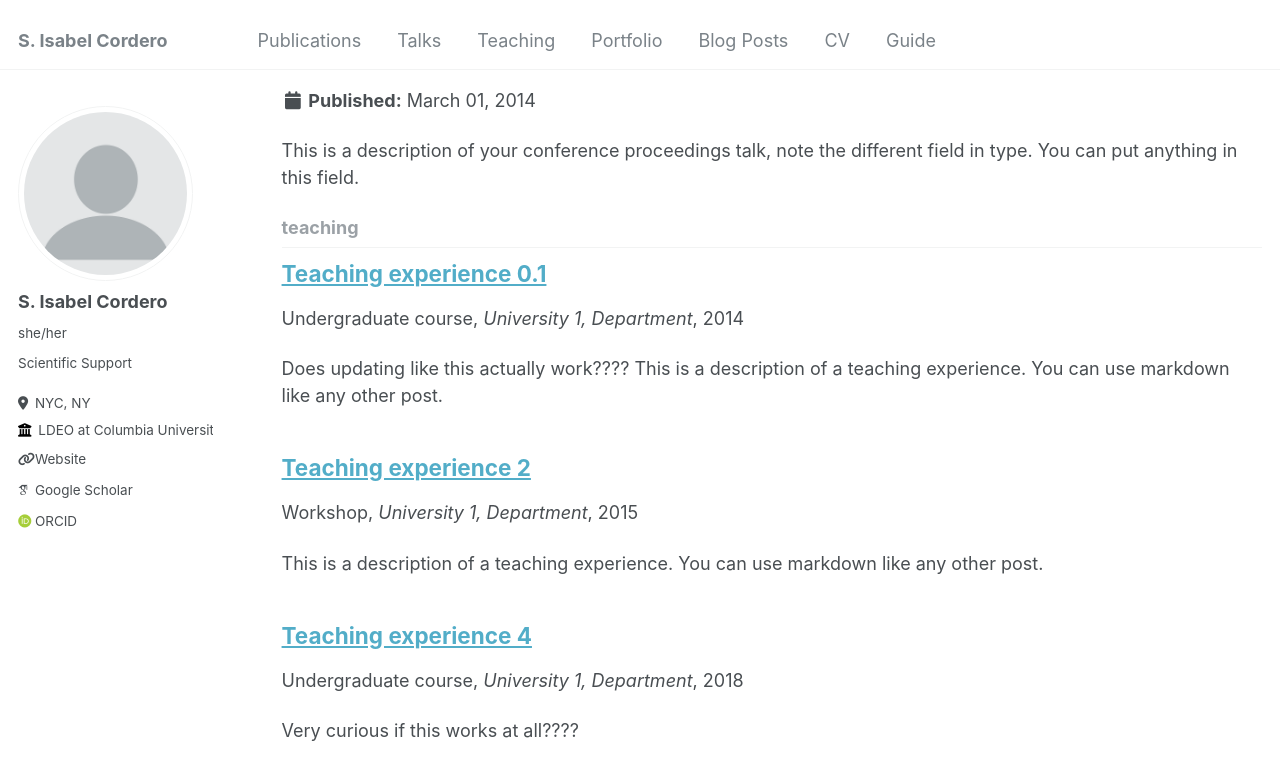
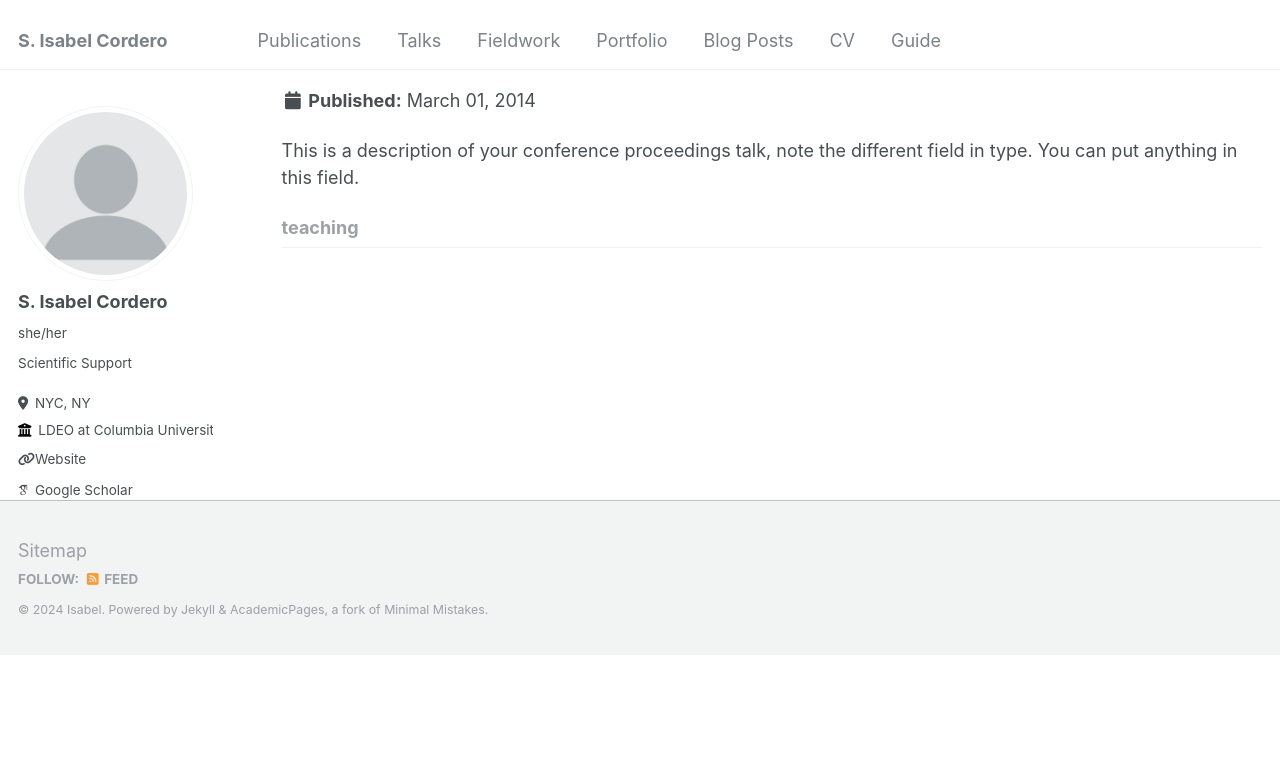
Before and after one commit to sicordero/sicordero.github.io, a Jekyll site: the page built from _pages/collection-archive.html, in a window 1280 px wide and 900 px high, scrolled down 2650 px. Shown: the top 780 px of the window. Built offline with Jekyll 4.4.1, drawn with Linux system fonts in a browser that asks for light colours; some web fonts are replaced; after the commit the page ends 3306 px from its top, so only the background shows below that.

Commit message:
testing renaming page
Renamed "Teaching" to be "Fieldwork" roll back if broken...

```diff
--- a/_data/navigation.yml
+++ b/_data/navigation.yml
@@ -6,8 +6,8 @@ main:
   - title: "Talks"
     url: /talks/
 
-  - title: "Teaching"
-    url: /teaching/
+  - title: "Fieldwork"
+    url: /fieldwork/
 
   - title: "Portfolio"
     url: /portfolio/
--- a/_teaching/2014-spring-teaching-1.md
+++ b/_fieldwork/2014-spring-teaching-1.md
@@ -1,8 +1,8 @@
 ---
 title: "Teaching experience 0.1"
-collection: teaching
+collection: fieldwork
 type: "Undergraduate course"
-permalink: /teaching/2014-spring-teaching-1
+permalink: /fieldwork/2014-spring-teaching-1
 venue: "University 1, Department"
 date: 2014-01-01
 location: "California, USA"
--- a/_teaching/2015-spring-teaching-2.md
+++ b/_fieldwork/2015-spring-teaching-2.md
@@ -1,11 +1,11 @@
 ---
 title: "Teaching experience 2"
-collection: teaching
+collection: fieldwork
 type: "Workshop"
-permalink: /teaching/2015-spring-teaching-1
+permalink: /fieldwork/2015-spring-teaching-1
 venue: "University 1, Department"
 date: 2015-01-01
-location: "City, Country"
+location: "New Jersey, USA"
 ---
 
 This is a description of a teaching experience. You can use markdown like any other post.
```
Also changed, not shown: _pages/fieldwork.html (added, +17 -0 lines), _pages/teaching.html (deleted, +0 -12 lines), _fieldwork/2018-spring-teaching-4.md (renamed from _teaching/2018-spring-teaching-4.md), 1 other file.
